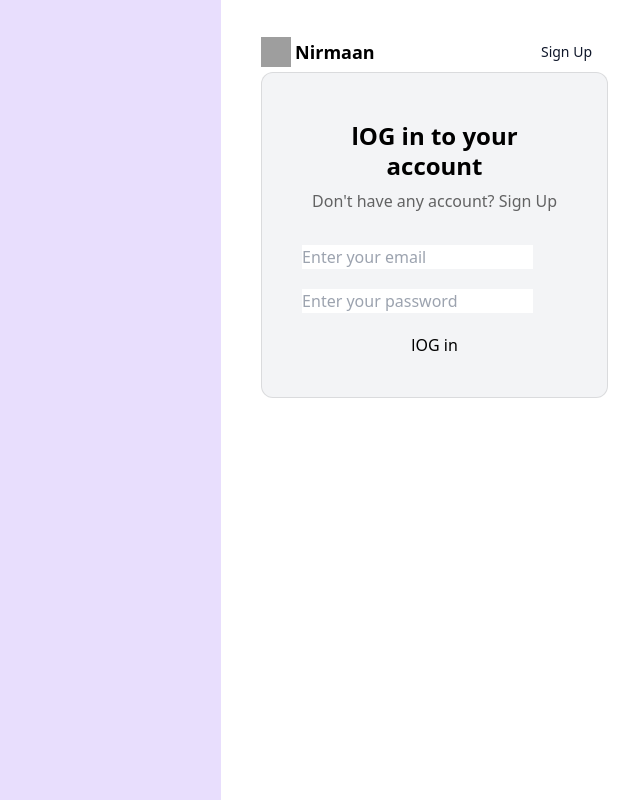
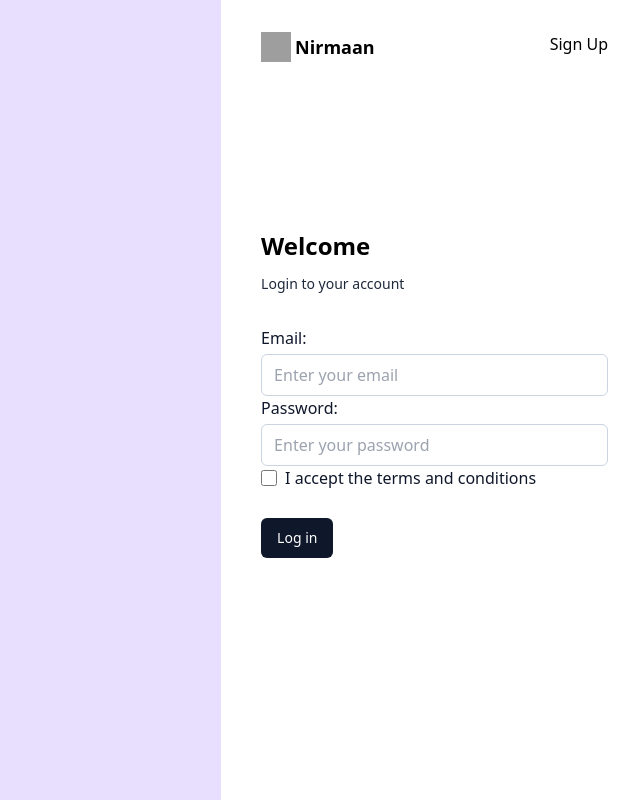
Before and after one commit to teams-quasar/Nirmaan-frontend, a React (Vite) app: page /login in a window 1280 px wide. Shown: the top 800 px of the page, without its empty margins (640-1280 px from the left). Built offline with nearby package versions, Linux system fonts and the light colour scheme; no server answers; grey boxes are pictures that could not be loaded.

Commit message:
login and signup fixed

```diff
--- a/src/components/Login/Header.jsx
+++ b/src/components/Login/Header.jsx
@@ -1,5 +1,6 @@
 
 import React from "react";
+import { Link } from "react-router-dom";
 
 function Header() {
   return (
@@ -13,9 +14,12 @@ function Header() {
         />
         <div className="my-auto">Nirmaan</div>
       </div>
-      <button className="justify-center px-4 py-2 text-sm font-medium leading-6 rounded-md bg-white bg-opacity-0 text-slate-900">
+      <Link
+        to="/signup"
+        className="font-medium text-primary transition-all duration-200 hover:underline"
+      >
         Sign Up
-      </button>
+      </Link>
     </header>
   );
 }
--- a/src/components/Login/LoginForm.jsx
+++ b/src/components/Login/LoginForm.jsx
@@ -1,160 +1,176 @@
-
 // *****DO NOT DELETE THESE COMMENTS*********
 
 // import React from "react";
 
-// function LoginForm() {
-//   return (
-//     <form className="flex flex-col mt-40 max-md:mt-10 max-md:max-w-full">
-//       <h1 className="text-2xl font-semibold tracking-normal leading-8 text-black">
-//         Welcome
-//       </h1>
-//       <p className="mt-3 text-sm leading-5 text-slate-500">
-//         Login to your account
-//       </p>
-//       <div className="flex flex-col mt-7 text-sm leading-5 whitespace-nowrap max-md:max-w-full">
-//         <div className="flex flex-col max-md:max-w-full">
-//           <label
-//             htmlFor="email"
-//             className="font-medium text-slate-900 max-md:max-w-full"
-//           >
-//             Email
-//           </label>
-//           <div className="flex flex-col justify-center mt-1.5 text-slate-900 max-md:max-w-full">
-//             <input
-//               type="email"
-//               id="email"
-//               className="justify-center items-start px-3 py-2 bg-white rounded-md border border-solid border-slate-300 max-md:pr-5 max-md:max-w-full"
-//               placeholder="panditprajjawal@gmail.com"
-//             />
-//           </div>
-//         </div>
-//         <div className="flex flex-col mt-2 max-md:max-w-full">
-//           <label
-//             htmlFor="password"
-//             className="font-medium text-slate-900 max-md:max-w-full"
-//           >
-//             Password
-//           </label>
-//           <div className="flex flex-col justify-center mt-1.5 text-slate-900 max-md:max-w-full">
-//             <input
-//               type="password"
-//               id="password"
-//               className="justify-center items-start px-3 py-2 bg-white rounded-md border border-solid border-slate-300 max-md:pr-5 max-md:max-w-full"
-//               placeholder="******************"
-//             />
-//           </div>
-//         </div>
-//       </div>
-//       <button
-//         type="submit"
-//         className="justify-center self-start px-4 py-2 mt-7 text-sm font-medium leading-6 text-white whitespace-nowrap rounded-md bg-slate-900"
-//       >
-//         Submit
-//       </button>
-//       <a
-//         href="#"
-//         className="justify-center self-start mt-5 text-sm font-medium leading-6 rounded-md bg-white bg-opacity-0 text-slate-900"
-//       >
-//         Forgot your password?
-//       </a>
-//     </form>
-//   );
-// }
-
 // *****DO NOT DELETE THESE COMMENTS*********
 
 // export default LoginForm;
-import React, {useState} from 'react'
-import {Link, useNavigate} from 'react-router-dom'
+import React, { useState } from "react";
+import { Link, useNavigate } from "react-router-dom";
 
-import { login as authLogin } from '../../store/authSlice'
+import { login as authLogin } from "../../store/authSlice";
 
-import {useDispatch} from "react-redux"
-import authService from '../../appwrite/auth'
-import {useForm} from "react-hook-form"
+import { useDispatch } from "react-redux";
+import authService from "../../appwrite/auth";
+import { useForm } from "react-hook-form";
 
 function Login() {
-  const navigate = useNavigate()
-  const dispatch = useDispatch()
-  const {register, handleSubmit} = useForm()
-  const [error, setError] = useState("")
+  const navigate = useNavigate();
+  const dispatch = useDispatch();
+  const { register, handleSubmit } = useForm();
+  const [error, setError] = useState("");
 
-  const login = async(data) => {
-      setError("")
+  const login = async (data) => {
+    setError("");
     try {
-          const session = await authService.login(data)
+      const session = await authService.login(data);
       if (session) {
-              const userData = await authService.getCurrentUser()
-              if(userData) {
+        const userData = await authService.getCurrentUser();
+        if (userData) {
           dispatch(authLogin(userData));
           console.log("navigate to quiz");
-                navigate("/quiz")     ;
+          navigate("/quiz");
           console.log("after navigate to quiz");
         }
-
       }
+    } catch (error) {
+      setError(error.message);
     }
-
-      catch (error) {
-          setError(error.message)
-      }
-  }
+  };
 
   return (
-  <div
-  className='flex items-center justify-center w-full'
-  >
-      <div className={`mx-auto w-full max-w-lg bg-gray-100 rounded-xl p-10 border border-black/10`}>
+    <div className="flex items-center justify-center w-full">
+      <div className=" mt-40 mx-auto w-full max-w-lg rounded-xl">
         <div className="mb-2 flex justify-center">
           <span className="inline-block w-full max-w-[100px]">
             {/* <Logo width="100%" /> */}
           </span>
         </div>
-      <h2 className="text-center text-2xl font-bold leading-tight">lOG in to your account</h2>
-      <p className="mt-2 text-center text-base text-black/60">
-                  Don&apos;t have any account?&nbsp;
-                  <Link
-                      to="/signup"
-                      className="font-medium text-primary transition-all duration-200 hover:underline"
+
+        <h1 className="text-2xl font-semibold tracking-normal leading-8 text-black">
+          Welcome
+        </h1>
+
+        <p className="mt-3 text-sm leading-5 text-slate-800">
+          Login to your account
+        </p>
+
+        {error && <p className="text-red-600 mt-8 text-center">{error}</p>}
+
+        <form onSubmit={handleSubmit(login)} className="mt-8">
+          <div className="flex flex-col space-y-1">
+            <label
+              htmlFor="email"
+              className="font-medium text-slate-900 max-md:max-w-full"
             >
-                      Sign Up
-                  </Link>
-      </p>
-      {error && <p className="text-red-600 mt-8 text-center">{error}</p>}
-      <form onSubmit={handleSubmit(login)} className='mt-8'>
-          <div className='space-y-5'>
+              Email:
+            </label>
             <input
-              className =""
-              label="Email: "
+              id="email"
+              type="email"
               placeholder="Enter your email"
-              type="email"
+              className="justify-center items-start px-3 py-2 bg-white rounded-md border border-solid border-slate-300 max-md:pr-5 max-md:max-w-full"
               {...register("email", {
                 required: true,
                 validate: {
-                      matchPatern: (value) => /^\w+([.-]?\w+)*@\w+([.-]?\w+)*(\.\w{2,3})+$/.test(value) ||
+                  matchPattern: (value) =>
+                    /^\w+([.-]?\w+)*@\w+([.-]?\w+)*(\.\w{2,3})+$/.test(value) ||
                     "Email address must be a valid address",
-                  }
+                },
               })}
             />
+          </div>
+          <div className="flex flex-col space-y-1">
+            <label
+              htmlFor="password"
+              className="font-medium text-slate-900 max-md:max-w-full"
+            >
+              Password:
+            </label>
             <input
-              label="Password: "
+              id="password"
               type="password"
               placeholder="Enter your password"
+              className="justify-center items-start px-3 py-2 bg-white rounded-md border border-solid border-slate-300 max-md:pr-5 max-md:max-w-full"
               {...register("password", {
                 required: true,
               })}
             />
+          </div>
+
+          <div className="flex items-center space-x-2">
+            <input
+              id="terms"
+              type="checkbox"
+              className="h-4 w-4 text-indigo-600 border-gray-300 rounded"
+              {...register("terms", {
+                required: "You must accept the terms and conditions",
+              })}
+            />
+            <label htmlFor="terms" className="text-slate-900">
+              I accept the&nbsp;
+              <a href="/terms" className="text-primary hover:underline">
+                terms and conditions
+              </a>
+            </label>
+          </div>
           <button
-              onClick
             type="submit"
-              className="w-full"
-              >lOG in</button>
-          </div>
+            className="justify-center self-start px-4 py-2 mt-7 text-sm font-medium leading-6 text-white whitespace-nowrap rounded-md bg-slate-900"
+          >
+            Log in
+          </button>
         </form>
       </div>
     </div>
-)
+  );
 }
 
-export default Login
+export default Login;
+
+{
+  /* <form onSubmit={handleSubmit(login)} className="mt-8">
+          <div className="space-y-5">
+            <div className="flex flex-col space-y-1">
+              <label htmlFor="email" className="font-medium text-slate-900">
+                Email:
+              </label>
+              <input
+                id="email"
+                type="email"
+                placeholder="Enter your email"
+                className="justify-center items-start px-3 py-2 bg-white rounded-md border border-solid border-slate-300 max-md:pr-5 max-md:max-w-full"
+                {...register("email", {
+                  required: true,
+                  validate: {
+                    matchPattern: (value) =>
+                      /^\w+([.-]?\w+)*@\w+([.-]?\w+)*(\.\w{2,3})+$/.test(
+                        value
+                      ) || "Email address must be a valid address",
+                  },
+                })}
+              />
+            </div>
+            <div className="flex flex-col space-y-1">
+              <label htmlFor="password" className="font-medium text-slate-900">
+                Password:
+              </label>
+              <input
+                id="password"
+                type="password"
+                placeholder="Enter your password"
+                className="justify-center items-start px-3 py-2 bg-white rounded-md border border-solid border-slate-300 max-md:pr-5 max-md:max-w-full"
+                {...register("password", {
+                  required: true,
+                })}
+              />
+            </div>
+            <button
+              type="submit"
+              className="justify-center self-start px-4 py-2 mt-7 text-sm font-medium leading-6 text-white whitespace-nowrap rounded-md bg-slate-900"
+            >
+              Log in
+            </button>
+          </div>
+        </form> */
+}
--- /dev/null
+++ b/src/components/Login/login.jsx
@@ -0,0 +1,58 @@
+function LoginForm() {
+      return (
+        <form className="flex flex-col mt-40 max-md:mt-10 max-md:max-w-full">
+          <h1 className="text-2xl font-semibold tracking-normal leading-8 text-black">
+            Welcome
+          </h1>
+          <p className="mt-3 text-sm leading-5 text-slate-500">
+            Login to your account
+          </p>
+          <div className="flex flex-col mt-7 text-sm leading-5 whitespace-nowrap max-md:max-w-full">
+            <div className="flex flex-col max-md:max-w-full">
+              <label
+                htmlFor="email"
+                className="font-medium text-slate-900 max-md:max-w-full"
+              >
+                Email
+              </label>
+              <div className="flex flex-col justify-center mt-1.5 text-slate-900 max-md:max-w-full">
+                <input
+                  type="email"
+                  id="email"
+                  className="justify-center items-start px-3 py-2 bg-white rounded-md border border-solid border-slate-300 max-md:pr-5 max-md:max-w-full"
+                  placeholder="panditprajjawal@gmail.com"
+                />
+              </div>
+            </div>
+            <div className="flex flex-col mt-2 max-md:max-w-full">
+              <label
+                htmlFor="password"
+                className="font-medium text-slate-900 max-md:max-w-full"
+              >
+                Password
+              </label>
+              <div className="flex flex-col justify-center mt-1.5 text-slate-900 max-md:max-w-full">
+                <input
+                  type="password"
+                  id="password"
+                  className="justify-center items-start px-3 py-2 bg-white rounded-md border border-solid border-slate-300 max-md:pr-5 max-md:max-w-full"
+                  placeholder="******************"
+                />
+              </div>
+            </div>
+          </div>
+          <button
+            type="submit"
+            className="justify-center self-start px-4 py-2 mt-7 text-sm font-medium leading-6 text-white whitespace-nowrap rounded-md bg-slate-900"
+          >
+            Submit
+          </button>
+          <a
+            href="#"
+            className="justify-center self-start mt-5 text-sm font-medium leading-6 rounded-md bg-white bg-opacity-0 text-slate-900"
+          >
+            Forgot your password?
+          </a>
+        </form>
+      );
+    }
```
Lines whose indentation alone changed are shown as unchanged.
